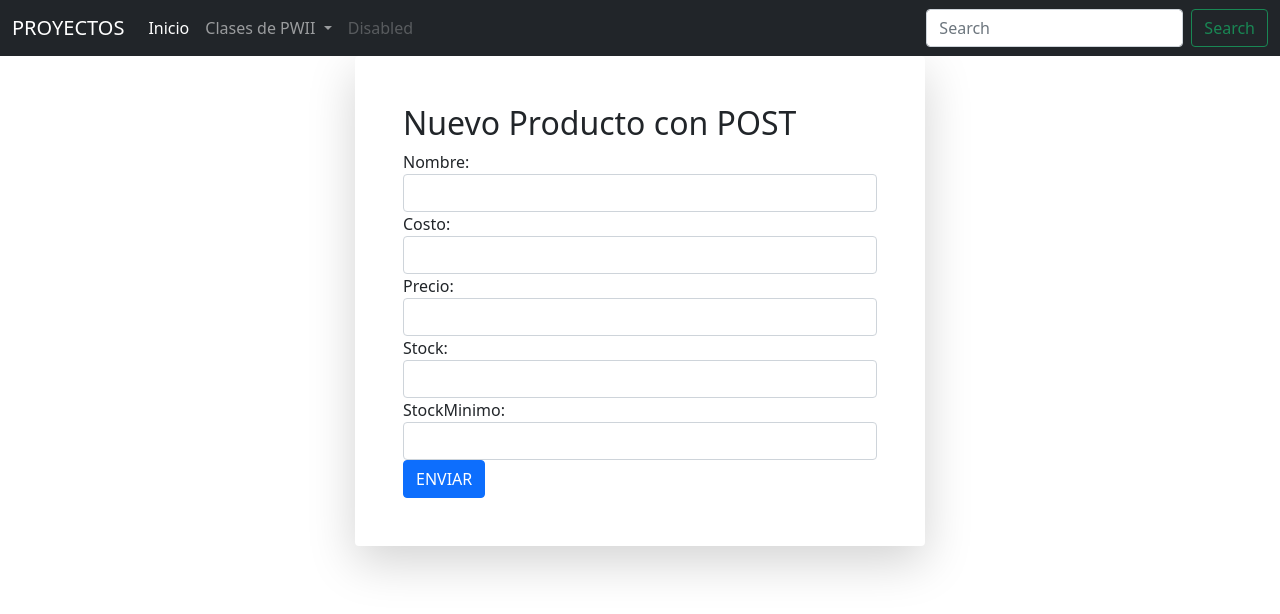
After one commit to AngelicaLuna/proyectos, a PHP site: page /nuevoProducto.php in a window 1280 px wide. The commit adds this page. Shown: the top 614 px of the page. Run offline with PHP 8.4, Linux system fonts and the light colour scheme.

Commit message:
formulario II POST

```diff
--- a/index.html
+++ b/index.php
@@ -57,7 +57,13 @@
 
             <label for="usuario"> Usuario: </label>
             <input id="usuario" class="form-control" type="text" name="usuario">
+
+            <label for="contraseña"> Contraseña </label>
+            <input id="contraseña" class="form-control" type="text" name="contraseña">
+
             <button class="btn btn-primary" type="submit"> ENVIAR </button>
+
+
 
             </form >
         </div>
--- /dev/null
+++ b/nuevoProducto.php
@@ -0,0 +1,87 @@
+<!doctype html>
+<html lang="en">
+  <head>
+    <!-- Required meta tags -->
+    <meta charset="utf-8">
+    <meta name="viewport" content="width=device-width, initial-scale=1">
+
+    <!-- Bootstrap CSS -->
+    <link href="https://cdn.jsdelivr.net/npm/bootstrap@5.0.2/dist/css/bootstrap.min.css" rel="stylesheet" integrity="sha384-EVSTQN3/azprG1Anm3QDgpJLIm9Nao0Yz1ztcQTwFspd3yD65VohhpuuCOmLASjC" crossorigin="anonymous">
+
+    <title>Hello, world!</title>
+    <nav class="navbar navbar-expand-lg navbar-dark bg-dark">
+        <div class="container-fluid">
+          <a class="navbar-brand" href="#"> PROYECTOS </a>
+          <button class="navbar-toggler" type="button" data-bs-toggle="collapse" data-bs-target="#navbarSupportedContent" aria-controls="navbarSupportedContent" aria-expanded="false" aria-label="Toggle navigation">
+            <span class="navbar-toggler-icon"></span>
+          </button>
+          <div class="collapse navbar-collapse" id="navbarSupportedContent">
+            <ul class="navbar-nav me-auto mb-2 mb-lg-0">
+              <li class="nav-item">
+                <a class="nav-link active" aria-current="page" href="#"> Inicio</a>
+              </li>
+              <li class="nav-item">
+               <!-- <a class="nav-link" href="#">Link</a> -->
+              </li>
+              <li class="nav-item dropdown">
+                <a class="nav-link dropdown-toggle" href="#" id="navbarDropdown" role="button" data-bs-toggle="dropdown" aria-expanded="false">
+                  Clases de PWII
+                </a>
+                <ul class="dropdown-menu" aria-labelledby="navbarDropdown">
+                  <li><a class="dropdown-item" href="#">Action</a></li>
+                  <li><a class="dropdown-item" href="#">Another action</a></li>
+                  <li><hr class="dropdown-divider"></li>
+                  <li><a class="dropdown-item" href="#">Something else here</a></li>
+                </ul>
+              </li>
+              <li class="nav-item">
+                <a class="nav-link disabled">Disabled</a>
+              </li>
+            </ul>
+            <form class="d-flex">
+              <input class="form-control me-2" type="search" placeholder="Search" aria-label="Search">
+              <button class="btn btn-outline-success" type="submit">Search</button>
+            </form>
+          </div>
+        </div>
+      </nav>
+  </head>
+  <body>
+      <div class="container">
+          <div class="row justify-content-center">
+          <div class="col-6 p-5 bg-white shadow-lg rounded">
+              <h2> Nuevo Producto con POST </h2>
+            <form method="post" action="recibe_productoPOST.php">
+            <div class="form-group">
+            <label for="nombre"> Nombre: </label>
+            <input id="nombre" class="form-control" type="text" name="nombre">
+
+            <label for="costo"> Costo: </label>
+            <input id="costo" class="form-control" type="text" name="costo">
+
+            <label for="precio"> Precio: </label>
+            <input id="precio" class="form-control" type="text" name="precio">
+
+            <label for="stock"> Stock: </label>
+            <input id="stock" class="form-control" type="text" name="stock">
+
+            <label for="stock minimo"> StockMinimo: </label>
+            <input id="stock minimo" class="form-control" type="text" name="stockminimo">
+
+            <button class="btn btn-primary" type="submit"> ENVIAR </button>
+
+
+
+            </form >
+        </div>
+
+          </div>
+        </div>
+      </div>
+
+
+    <script src="https://cdn.jsdelivr.net/npm/bootstrap@5.0.2/dist/js/bootstrap.bundle.min.js" integrity="sha384-MrcW6ZMFYlzcLA8Nl+NtUVF0sA7MsXsP1UyJoMp4YLEuNSfAP+JcXn/tWtIaxVXM" crossorigin="anonymous"></script>
+
+
+  </body>
+</html>
--- a/recibe_host.php
+++ b/recibe_post.php
@@ -8,6 +8,7 @@
 </head>
 <body>
     Nombre: <?php echo $_POST['nombre'] ?> <br>
-
+    Usuario: <?php echo $_POST['usuario'] ?> <br>
+    Contraseña: <?php echo $_POST['contraseña'] ?> <br>
 </body>
 </html>
```
Also changed, not shown: recibe_productoPOST.php (added, +42 -0 lines).
